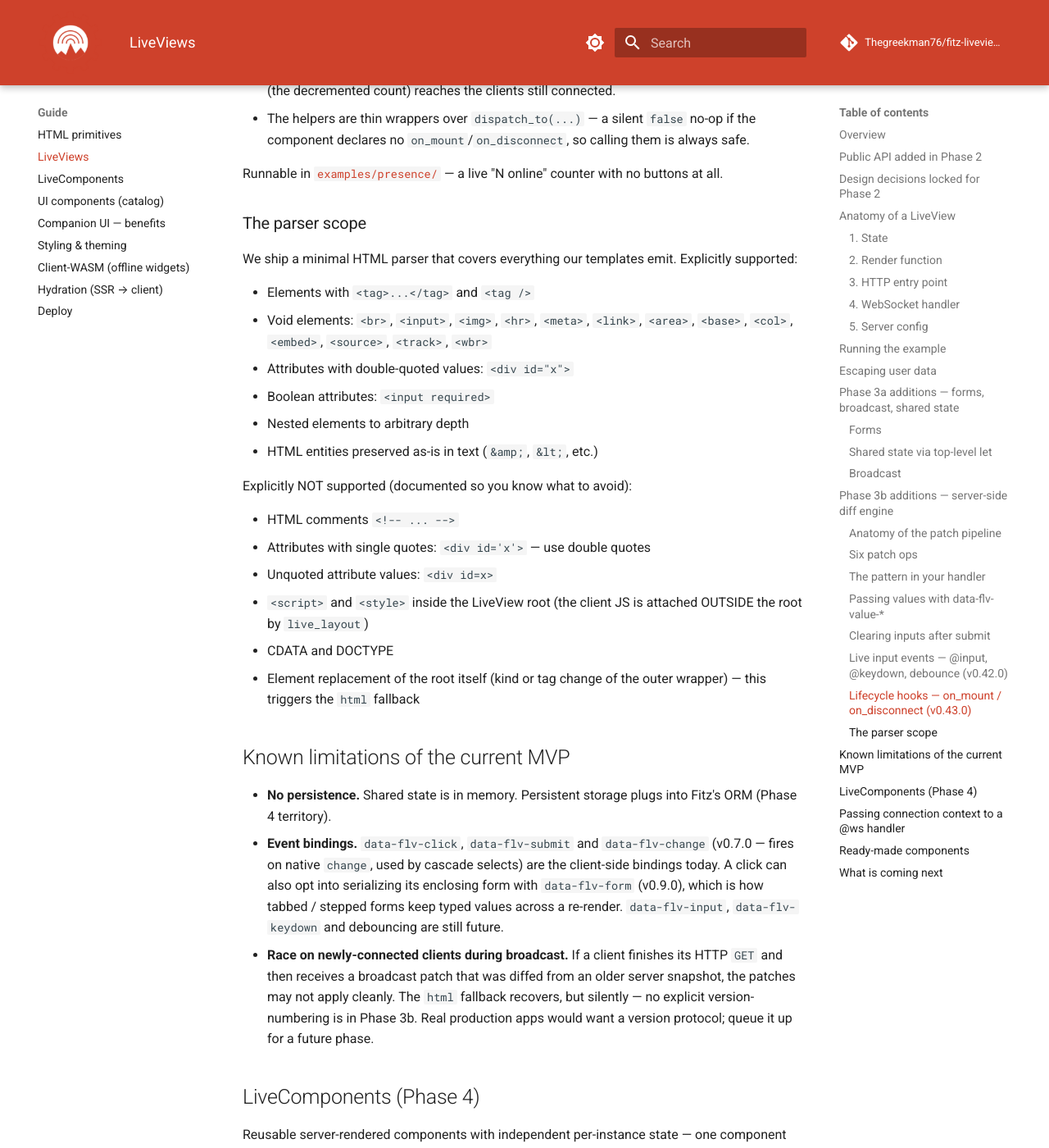
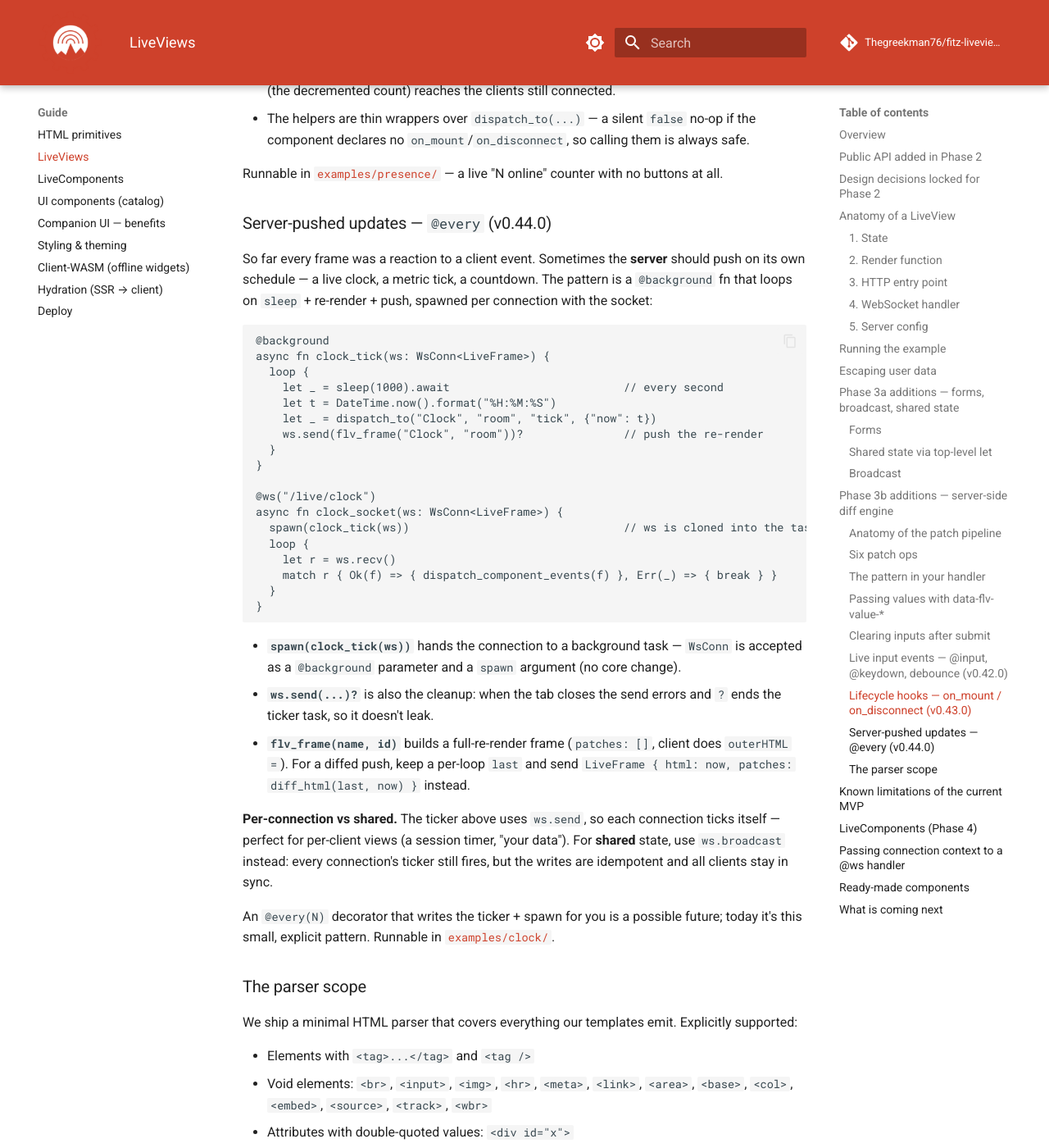
Before and after one commit to Thegreekman76/fitz-liveviews, an MkDocs documentation site: the page built from docs/liveviews.md, in a window 1280 px wide and 1400 px high, scrolled down 9119 px. Shown: the whole window at 82% size. Built offline with MkDocs 1.6.1 and Material for MkDocs 9.7.7, drawn with Linux system fonts in a browser that asks for light colours; comment, search, counter and statistics services are not loaded.

Commit message:
feat: @every(N) server-pushed updates (Phase 3c slice 3) — v0.44.0
El servidor puede pushear en intervalo — reloj, métrica, countdown — sin polling
ni interacción del cliente. Patrón de librería sobre async/spawn, cero cambio de
Fitz-core (verificado: WsConn se acepta como param de @background y arg de spawn).

- src/lib.fitz:
  · flv_frame(name, id) -> LiveFrame — frame de re-render completo (patches: []),
    el cliente reemplaza outerHTML. Para pushes de baja frecuencia (@every tick,
    broadcast de lifecycle). +1 @test → 114 lib tests verde.
- examples/clock/ — reloj HH:MM:SS server-push. Un @background ticker loopea
  sleep + DateTime.now() + ws.send(...)?; el ? termina el ticker al cerrar el
  tab (sin leak). spawn(clock_tick(ws)) en el @ws handler. Headless-Chrome 3/3
  (la hora avanza cada segundo sin interacción).
- docs/liveviews.md — sección "Server-pushed updates — @every" con el patrón,
  la limpieza vía ?, per-conexión vs shared (send vs broadcast).
- ROADMAP.md — @every(N secs) marcado [x].
- fitz.toml 0.43.0 → 0.44.0.

Byte-compat: el diff no toca LIVE_CLIENT_JS. Extensión VSCode queda en 0.38.0.

````diff
--- a/docs/liveviews.md
+++ b/docs/liveviews.md
@@ -424,6 +424,51 @@ async fn presence_socket(ws: WsConn<LiveFrame>) {
 
 Runnable in [`examples/presence/`](https://github.com/Thegreekman76/fitz-liveviews/tree/main/examples/presence) — a live "N online" counter with no buttons at all.
 
+### Server-pushed updates — `@every` (v0.44.0)
+
+So far every frame was a reaction to a client event. Sometimes the **server**
+should push on its own schedule — a live clock, a metric tick, a countdown. The
+pattern is a `@background` fn that loops on `sleep` + re-render + push, spawned
+per connection with the socket:
+
+```
+@background
+async fn clock_tick(ws: WsConn<LiveFrame>) {
+  loop {
+    let _ = sleep(1000).await                          // every second
+    let t = DateTime.now().format("%H:%M:%S")
+    let _ = dispatch_to("Clock", "room", "tick", {"now": t})
+    ws.send(flv_frame("Clock", "room"))?               // push the re-render
+  }
+}
+
+@ws("/live/clock")
+async fn clock_socket(ws: WsConn<LiveFrame>) {
+  spawn(clock_tick(ws))                                // ws is cloned into the task
+  loop {
+    let r = ws.recv()
+    match r { Ok(f) => { dispatch_component_events(f) }, Err(_) => { break } }
+  }
+}
+```
+
+- **`spawn(clock_tick(ws))`** hands the connection to a background task — `WsConn`
+  is accepted as a `@background` parameter and a `spawn` argument (no core change).
+- **`ws.send(...)?`** is also the cleanup: when the tab closes the send errors and
+  `?` ends the ticker task, so it doesn't leak.
+- **`flv_frame(name, id)`** builds a full-re-render frame (`patches: []`, client
+  does `outerHTML =`). For a diffed push, keep a per-loop `last` and send
+  `LiveFrame { html: now, patches: diff_html(last, now) }` instead.
+
+**Per-connection vs shared.** The ticker above uses `ws.send`, so each connection
+ticks itself — perfect for per-client views (a session timer, "your data"). For
+**shared** state, use `ws.broadcast` instead: every connection's ticker still
+fires, but the writes are idempotent and all clients stay in sync.
+
+An `@every(N)` decorator that writes the ticker + spawn for you is a possible
+future; today it's this small, explicit pattern. Runnable in
+[`examples/clock/`](https://github.com/Thegreekman76/fitz-liveviews/tree/main/examples/clock).
+
 ### The parser scope
 
 We ship a minimal HTML parser that covers everything our templates
--- a/fitz.toml
+++ b/fitz.toml
@@ -1,6 +1,6 @@
 [package]
 name = "fitz-liveviews"
-version = "0.43.0"
+version = "0.44.0"
 edition = "2026"
 description = "Real-time server-rendered UI for Fitz. WebSocket diffing, zero JS build, Phoenix LiveView-inspired."
 authors = ["Martín Palopoli"]
````
Also changed, not shown: CHANGELOG.md (+57 -0 lines), ROADMAP.md (+11 -1 lines), examples/clock/README.md (added, +51 -0 lines), 4 other files.
